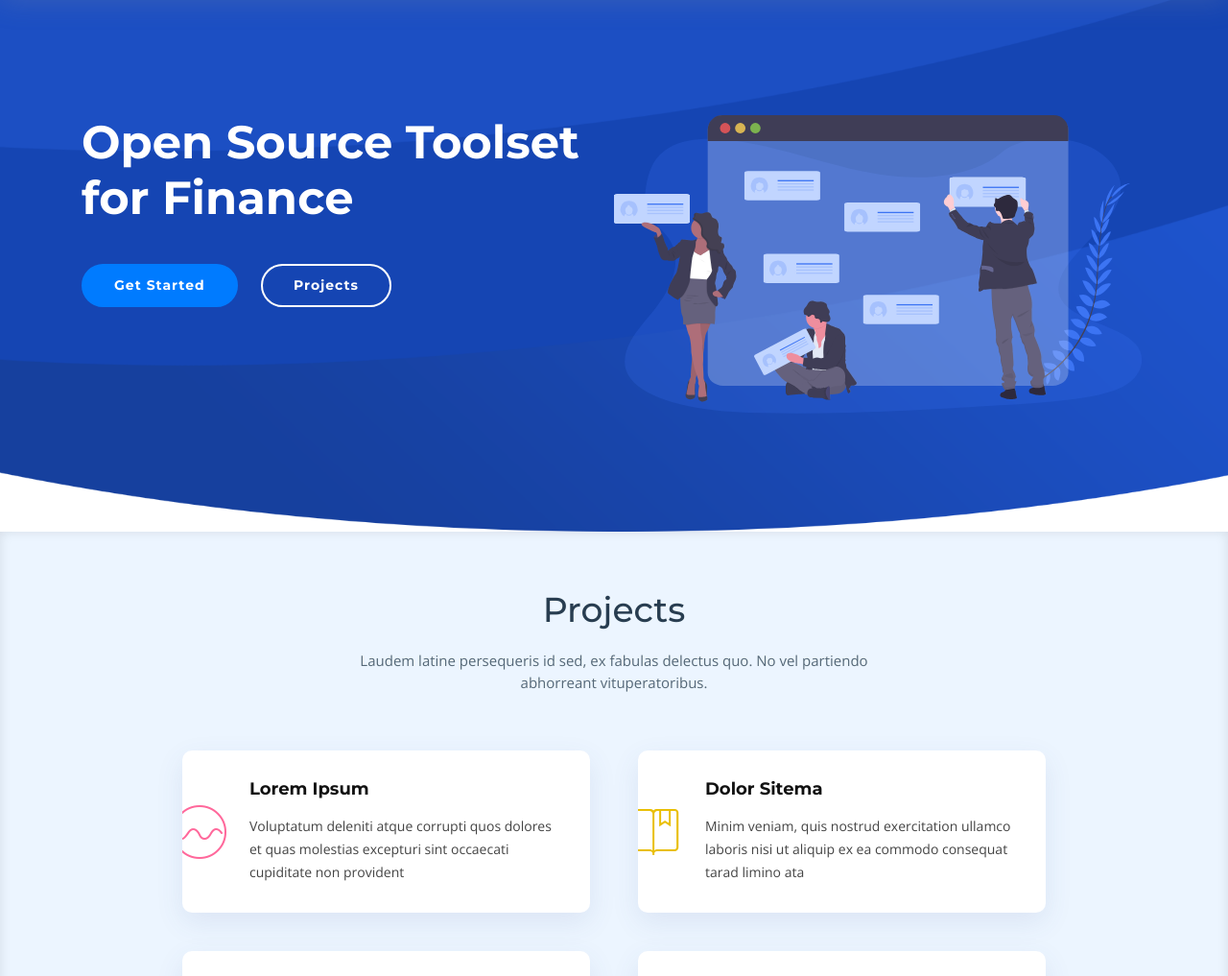
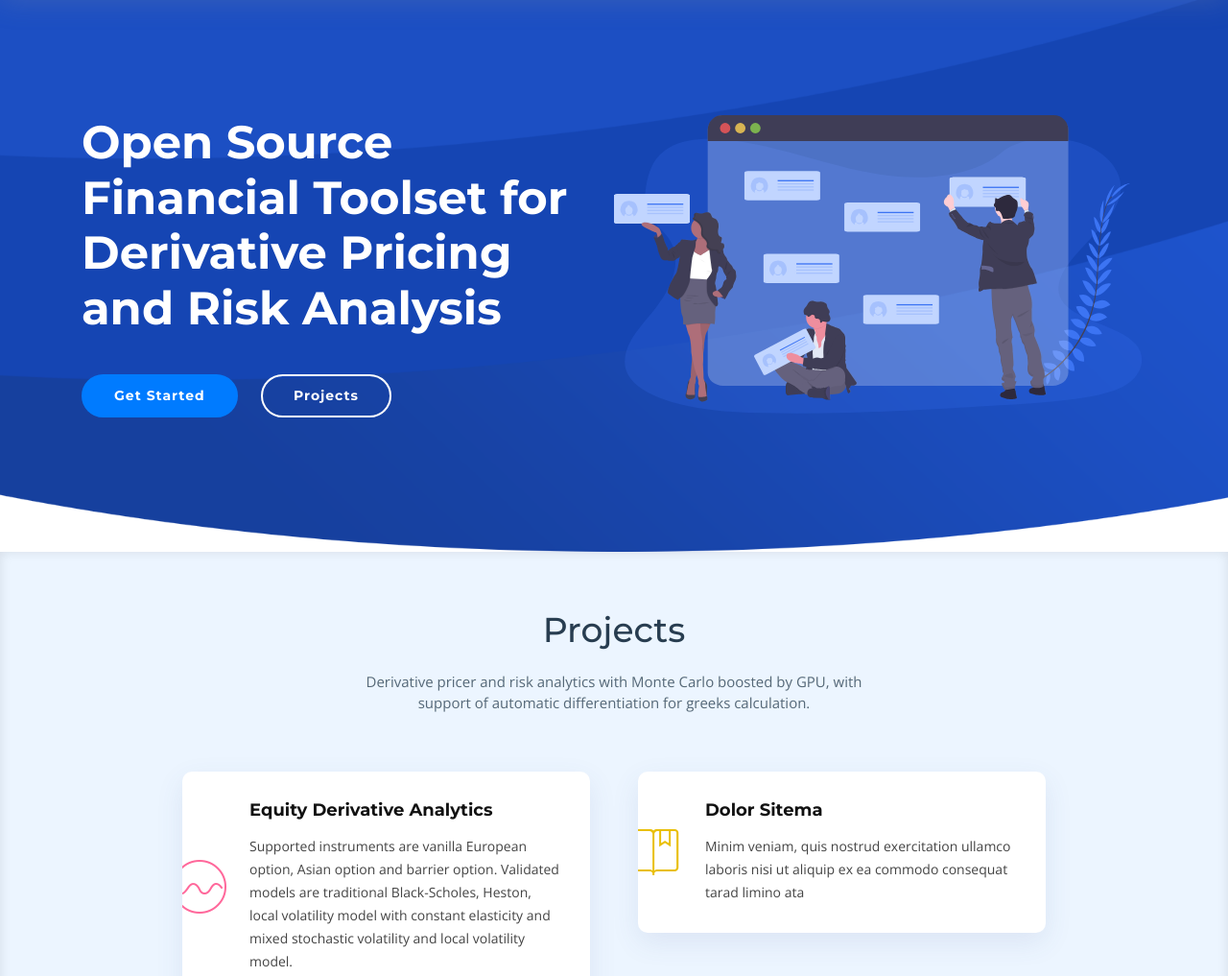
Before and after one commit to equation-trading/equation-trading.github.io, a plain HTML site: page index.html in a window 1280 px wide. Shown: the part 80-1097 px from the top of the page at 96% size. Drawn offline with nearby package versions, Linux system fonts and the light colour scheme; files whose address does not match are found by name.

Commit message:
updated index

```diff
--- a/index.html
+++ b/index.html
@@ -2,7 +2,7 @@
 <html lang="en">
 <head>
   <meta charset="utf-8">
-  <title>Autogreek - Open Source Finance Toolset</title>
+  <title>Autogreek - Open Source Financial Toolset for Derivative Pricing and Risk Analysis</title>
   <meta content="width=device-width, initial-scale=1.0" name="viewport">
   <meta content="" name="keywords">
   <meta content="" name="description">
@@ -90,7 +90,7 @@
       </div>
 
       <div class="intro-info">
-        <h2>Open Source Toolset for Finance</h2>
+        <h2>Open Source Financial Toolset for Derivative Pricing and Risk Analysis</h2>
         <div>
           <a href="#about" class="btn-get-started scrollto">Get Started</a>
           <a href="#services" class="btn-services scrollto">Projects</a>
@@ -111,7 +111,7 @@
 
         <header class="section-header">
           <h3>Projects</h3>
-          <p>Laudem latine persequeris id sed, ex fabulas delectus quo. No vel partiendo abhorreant vituperatoribus.</p>
+          <p>Derivative pricer and risk analytics with Monte Carlo boosted by GPU, with support of automatic differentiation for greeks calculation.</p>
         </header>
 
         <div class="row">
@@ -119,8 +119,8 @@
           <div class="col-md-6 col-lg-5 offset-lg-1 wow bounceInUp" data-wow-duration="1.4s">
             <div class="box">
               <div class="icon"><i class="ion-ios-analytics-outline" style="color: #ff689b;"></i></div>
-              <h4 class="title"><a href="">Lorem Ipsum</a></h4>
-              <p class="description">Voluptatum deleniti atque corrupti quos dolores et quas molestias excepturi sint occaecati cupiditate non provident</p>
+              <h4 class="title"><a href="">Equity Derivative Analytics</a></h4>
+              <p class="description">Supported instruments are vanilla European option, Asian option and barrier option. Validated models are traditional Black-Scholes, Heston, local volatility model with constant elasticity and mixed stochastic volatility and local volatility model.</p>
             </div>
           </div>
           <div class="col-md-6 col-lg-5 wow bounceInUp" data-wow-duration="1.4s">
```
